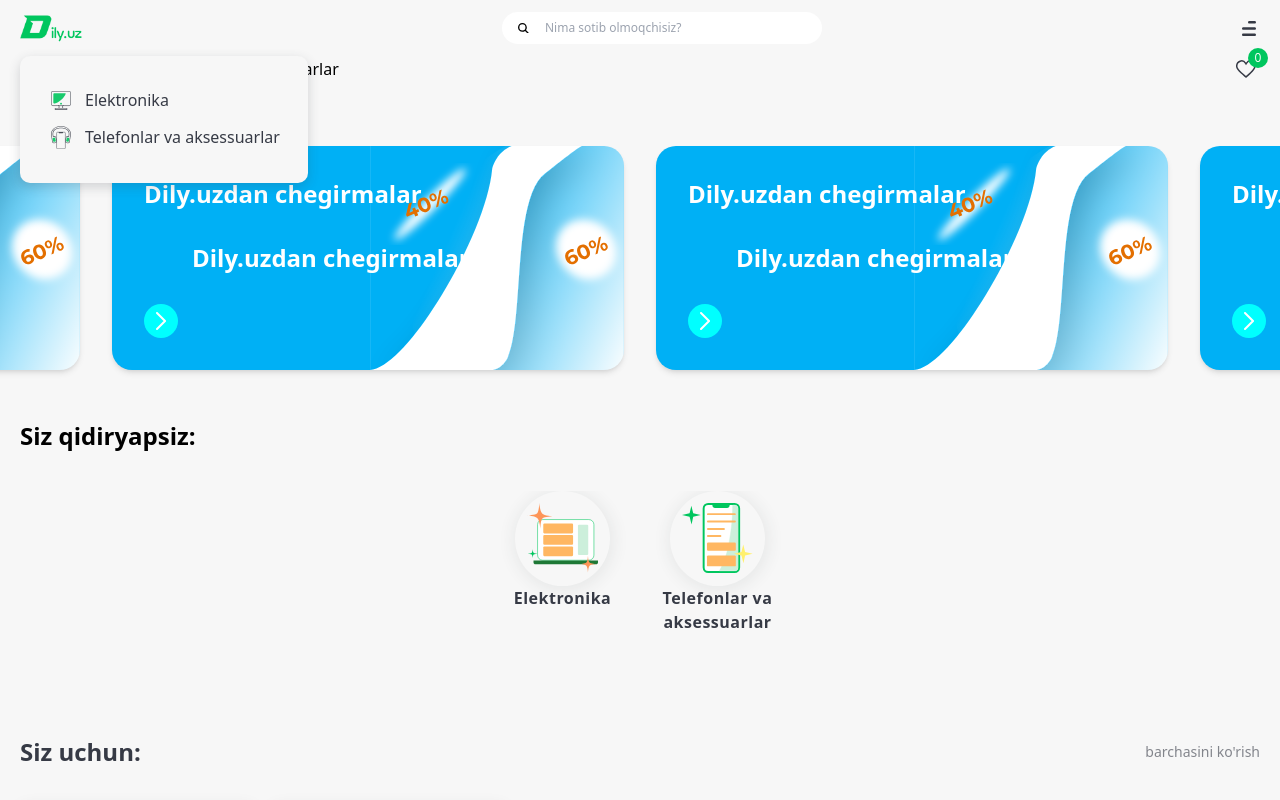
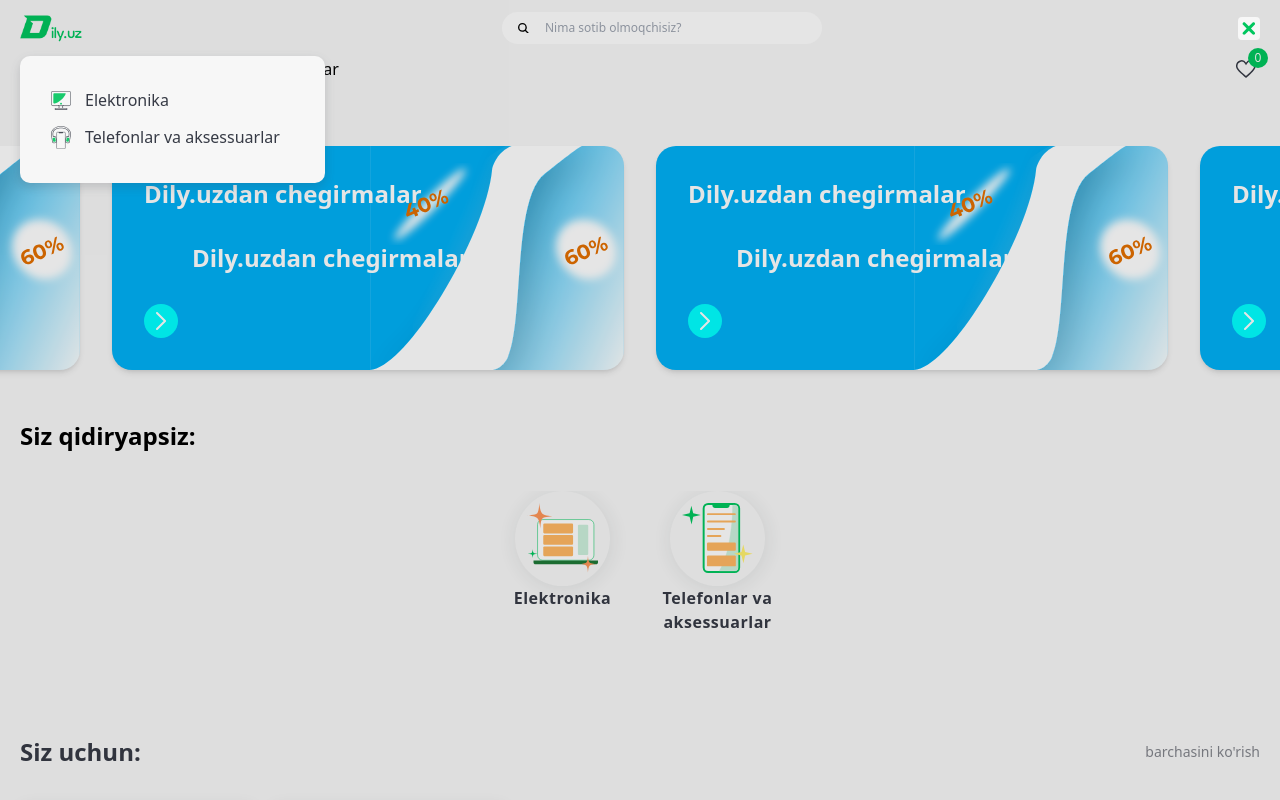
Before and after one commit to dxxdev/dily, a React (Vite) app in the folder client/: page / in a window 1280 px wide. Both pictures are taken after a click on the button 1248 px from the left and 28 px from the top of the page. Shown: the top 800 px of the page. Built offline with nearby package versions, Linux system fonts and the light colour scheme.

Commit message:
Added overlay to Category menu

```diff
--- a/client/src/additions/CategoryMenu.jsx
+++ b/client/src/additions/CategoryMenu.jsx
@@ -9,7 +9,7 @@
   const [hoverCategory, setHoverCategory] = useState(null);
   return (
     <ul
-      className={`rounded-[10px] shadow-menu-shadow flex flex-col items-start gap-1 py-7 bg-light-gray overflow-hidden ${
+      className={`rounded-[10px] absolute top-14 shadow-menu-shadow flex flex-col items-start gap-1 py-7 bg-light-gray ${
         opened ? "block" : "hidden"
       }`}
     >
@@ -17,15 +17,16 @@
         return (
           <li
             key={category.id}
-            className="relative transition-all duration-300 hover:shadow-outside-shadow group"
+            className="relative w-full transition-all duration-300 group"
             onMouseEnter={() => {
               setHoverCategory(category.name);
             }}
           >
             <Link
               to={`/products/${category.name}`}
-              className="transition-all duration-300 px-7 py-1 inline-block"
+              className="transition-all duration-300 px-7 w-full py-1 inline-block"
             >
+              <div className="flex justify-between w-full items-center gap-3">
                 <div className="flex justify-start items-center gap-3">
                   <span className="inline-flex justify-center items-center w-[25px] h-[25px]">
                     <img
@@ -38,14 +39,30 @@
                     {category.name}
                   </span>
                 </div>
+                <span className="group-hover:opacity-100 opacity-0 transition-all duration-300">
+                  <svg
+                    width="5"
+                    height="9"
+                    viewBox="0 0 5 9"
+                    fill="none"
+                    xmlns="http://www.w3.org/2000/svg"
+                  >
+                    <path
+                      fillRule="evenodd"
+                      clipRule="evenodd"
+                      d="M4.80888 4.97811L1.11512 8.802C0.860095 9.06599 0.44661 9.066 0.191586 8.80201C-0.0634387 8.53801 -0.0634287 8.10997 0.191593 7.84598L3.42366 4.50017L0.191263 1.15403C-0.0637612 0.890034 -0.0637511 0.461998 0.191271 0.198002C0.446293 -0.0659952 0.859777 -0.0660048 1.1148 0.197994L4.79388 4.00654C4.79904 4.01155 4.80385 4.01686 4.80889 4.02208C5.03171 4.25307 5.05981 4.60984 4.89255 4.87208C4.86862 4.90958 4.84077 4.9451 4.80888 4.97811Z"
+                      fill="#363A45"
+                    />
+                  </svg>
+                </span>
+              </div>
             </Link>
           </li>
         );
       })}
       {hoverCategory && (
         <ul className="absolute p-7 top-0 left-[calc(100%-10px)] w-max gap-5 grid grid-cols-2 h-full bg-light-gray rounded-r-[10px]">
-          {hoverCategory &&
-            filteredCategoryMenu(hoverCategory).map((category) => {
+          {filteredCategoryMenu(hoverCategory).map((category) => {
             return (
               <li
                 key={category.id}
--- a/client/src/components/Header.jsx
+++ b/client/src/components/Header.jsx
@@ -9,7 +9,9 @@
 
 const Header = ({ top, setTop, one }) => {
   const [opened, setOpened] = useState(false);
-  let finded = products.filter(e => { e.saved === true })
+  let finded = products.filter((e) => {
+    e.saved === true;
+  });
   return (
     <header className="bg-light-gray">
       <div className="my-container">
@@ -43,8 +45,24 @@
             onClick={() => {
               setOpened((prev) => !prev);
             }}
-            className="p-1 rounded transition-all hover:bg-light-green/50"
+            className="p-1 z-[99999] bg-light-gray rounded transition-all hover:bg-bright-green/30"
           >
+            {opened ? (
+              <svg
+                width="14"
+                height="15"
+                viewBox="0 0 12 11"
+                fill="none"
+                xmlns="http://www.w3.org/2000/svg"
+              >
+                <path
+                  fillRule="evenodd"
+                  clipRule="evenodd"
+                  d="M0.906152 8.60877C0.39847 9.11645 0.39847 9.93957 0.906152 10.4472C1.41383 10.9549 2.23695 10.9549 2.74463 10.4472L5.8559 7.33598L8.96717 10.4472C9.47485 10.9549 10.298 10.9549 10.8056 10.4472C11.3133 9.93957 11.3133 9.11645 10.8057 8.60877L7.69438 5.4975L10.8056 2.38623C11.3133 1.87855 11.3133 1.05544 10.8056 0.547754C10.298 0.0400722 9.47485 0.0400715 8.96717 0.547753L5.8559 3.65902L2.74463 0.547753C2.23695 0.0400715 1.41384 0.0400722 0.906156 0.547754C0.398474 1.05544 0.398474 1.87855 0.906155 2.38623L4.01742 5.4975L0.906152 8.60877Z"
+                  fill="#00C65E"
+                />
+              </svg>
+            ) : (
               <svg
                 xmlns="http://www.w3.org/2000/svg"
                 width="14"
@@ -60,6 +78,7 @@
                   fill="#363A45"
                 />
               </svg>
+            )}
           </button>
         </div>
         <div className="flex relative justify-between items-center py-3">
@@ -78,8 +97,13 @@
                 })}
             </ul>
           </nav>
-          <Link to={`/saved`} className="transition-all relative hover:bg-light-green/50  p-1 rounded-sm">
-            <span className="absolute text-start bg-bright-green h-5 w-5 text-xs rounded-full flex items-center justify-center text-white font-open-sans -top-2 -right-2">{one}</span>
+          <Link
+            to={`/saved`}
+            className="transition-all relative hover:bg-light-green/50  p-1 rounded-sm"
+          >
+            <span className="absolute text-start bg-bright-green h-5 w-5 text-xs rounded-full flex items-center justify-center text-white font-open-sans -top-2 -right-2">
+              {one}
+            </span>
             <svg
               width="20"
               height="18"
@@ -94,9 +118,18 @@
               />
             </svg>
           </Link>
-          <div className="absolute z-[999] left-0 top-3">
+          {opened && (
+            <div
+              onClick={() => {
+                setOpened(false);
+              }}
+              className="fixed top-0 left-0 w-full h-screen z-[9999] bg-black/10"
+            >
+              <div className="my-container">
                 <CategoryMenu opened={opened} setOpened={setOpened} />
               </div>
+            </div>
+          )}
         </div>
       </div>
     </header>
```
Lines whose indentation alone changed are shown as unchanged.
